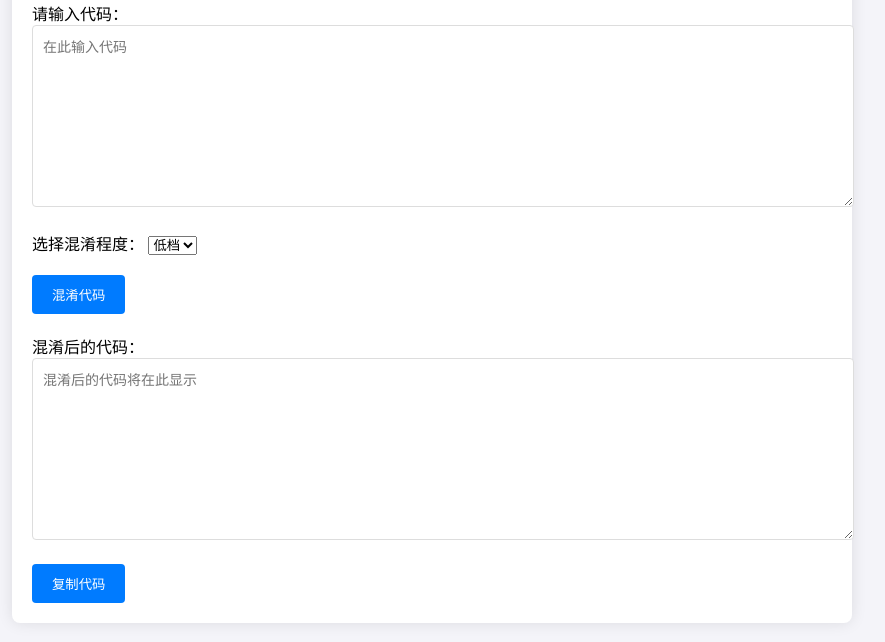
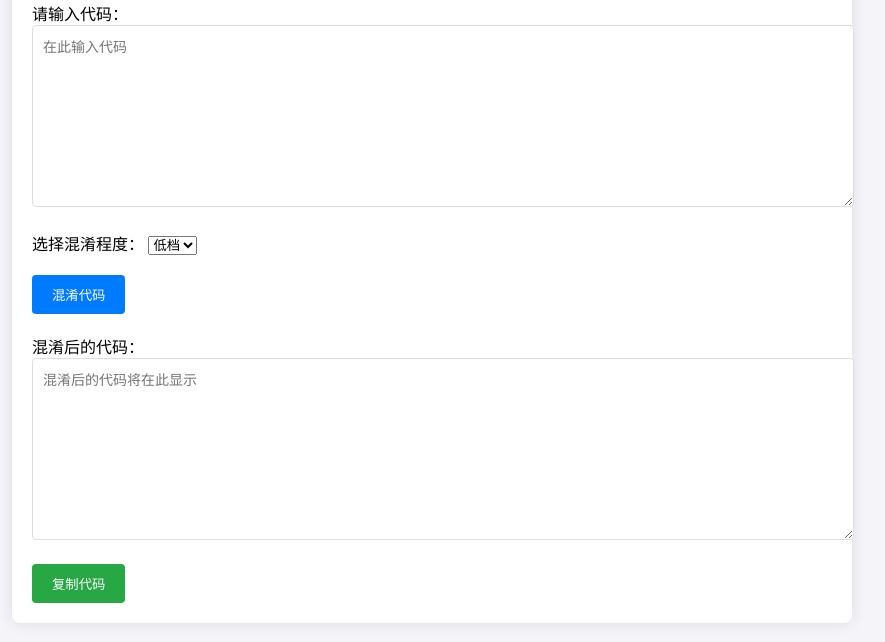
Before and after one commit to liuyewen111/Code-Obfuscation, a plain HTML site: page index.html in a window 1280 px wide. Shown: the part 142-784 px from the top of the page, without its empty margins (208-1093 px from the left). Drawn offline with Linux system fonts and the light colour scheme.

Commit message:
Update style.css

```diff
--- a/style.css
+++ b/style.css
@@ -48,3 +48,11 @@ button {
 button:hover {
     background-color: #0056b3;
 }
+
+#copyButton {
+    background-color: #28a745;
+}
+
+#copyButton:hover {
+    background-color: #218838;
+}
```
